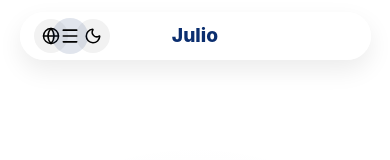
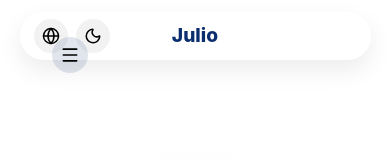
Before and after one commit to juliosm3/portfolio, a React (Vite) app: page / in a window 390 px wide. Shown: the top 160 px of the page. Built offline with nearby package versions, Linux system fonts and the light colour scheme.

Commit message:
modificaciones

```diff
--- a/src/index.css
+++ b/src/index.css
@@ -553,18 +553,20 @@ body.dark .app::before{
 .burger-btn{
   display:inline-flex!important;
   position:fixed!important;
-    right:22px!important;
-    top:50%!important;
-    transform:translateY(-50%)!important;
-    width:36px!important;height:36px!important;
+  right:22px!important;     /* se queda pegado a la derecha */
+  top:18px!important;       /* misma altura que tu navbar */
+  transform:none!important; /* quitamos el centrado vertical */
+  width:36px!important;
+  height:36px!important;
   border-radius:50%!important;
   padding:0!important;
   border:none!important;
   background:rgba(11,46,111,.12)!important;
   align-items:center!important;
   justify-content:center!important;
-    z-index:4!important
+  z-index:9999!important;   /* aseguramos que quede encima */
 }
+
 
   .burger-btn svg{width:20px!important;height:20px!important;display:block!important}
 
```
Lines whose indentation alone changed are shown as unchanged.
